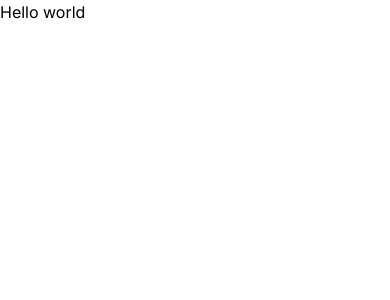
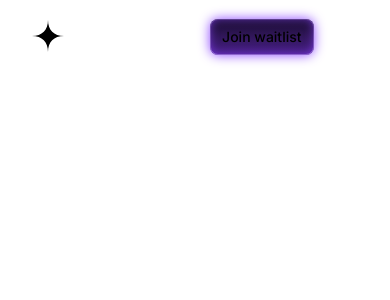
Before and after one commit to MdYusuf47/AI-LandingPage-UI-UX, a Next.js app: page / in a window 390 px wide. Shown: the top 300 px of the page. Built offline with nearby package versions, Linux system fonts and the light colour scheme.

Commit message:
create header mobile view button

```diff
--- a/src/app/page.tsx
+++ b/src/app/page.tsx
@@ -1,3 +1,12 @@
-export default function Home() {
-  return <div>Hello world</div>;
+import Header from '@/sections/Header'
+import React from 'react'
+
+const page = () => {
+  return (
+    <div>
+      <Header/>
+    </div>
+  )
 }
+
+export default page
--- a/src/sections/Header.tsx
+++ b/src/sections/Header.tsx
@@ -1,3 +1,32 @@
-export const Header = () => {
-  return <header>Header</header>;
+import React from "react";
+import LogoIcon from "@/assets/logo.svg";
+import MenuIcon from "@/assets/icon-menu.svg";
+
+const Header = () => {
+  return (
+    <header className="py-4 border-b border-white/15">
+      <div className="container">
+        <div className="flex justify-between">
+          <div>
+            <div className="border h-10 w-10 rounded-lg inline-flex justify-center items-center border-white/15">
+              <LogoIcon className="h-8 w-8" />
+            </div>
+          </div>
+          <div className="flex gap-4 items-center">
+            <button className="relative py-2 px-3 rounded-lg font-medium text-sm bg-gradient-to-b from-[#190d2e] to-[#4a208a] shadow-[0px_0px_12px_#8c45ff]">
+              <div className="absolute inset-0">
+                <div className="rounded-lg border border-white/20 absolute inset-0 [mask-image:linear-gradient(to_bottom,black,transparent)]"></div>
+                <div className="rounded-lg border absolute inset-0 border-white/40 [mask-image:linear-gradient(to_top,black,transparent)]"></div>
+                <div className="absolute inset-0 shadow-[0_0_10px_rgb(140,69,255,.7)_inset] rounded-lg"></div>
+              </div>
+              <span>Join waitlist</span>
+            </button>
+            <MenuIcon />
+          </div>
+        </div>
+      </div>
+    </header>
+  );
 };
+
+export default Header;
```
